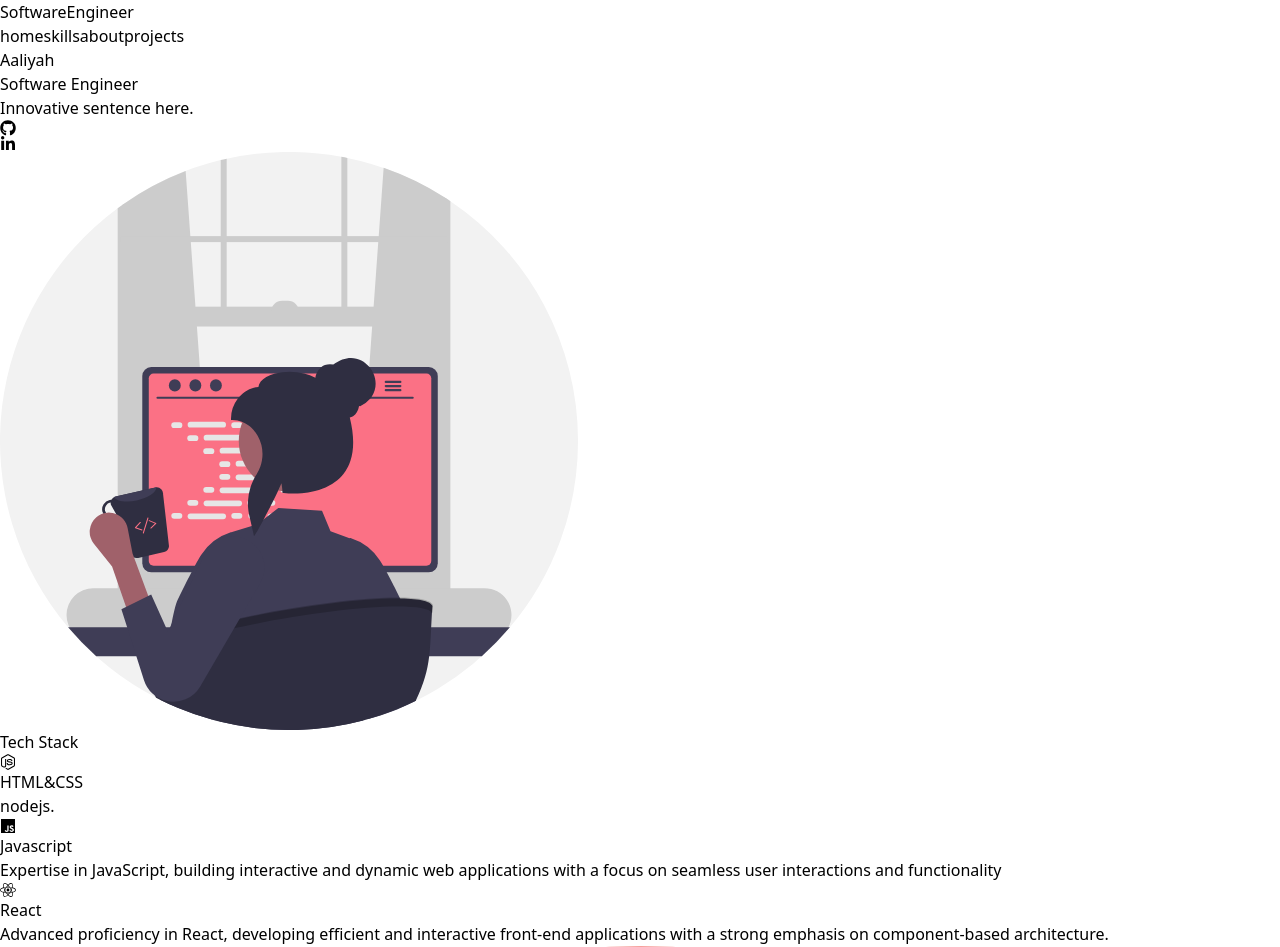
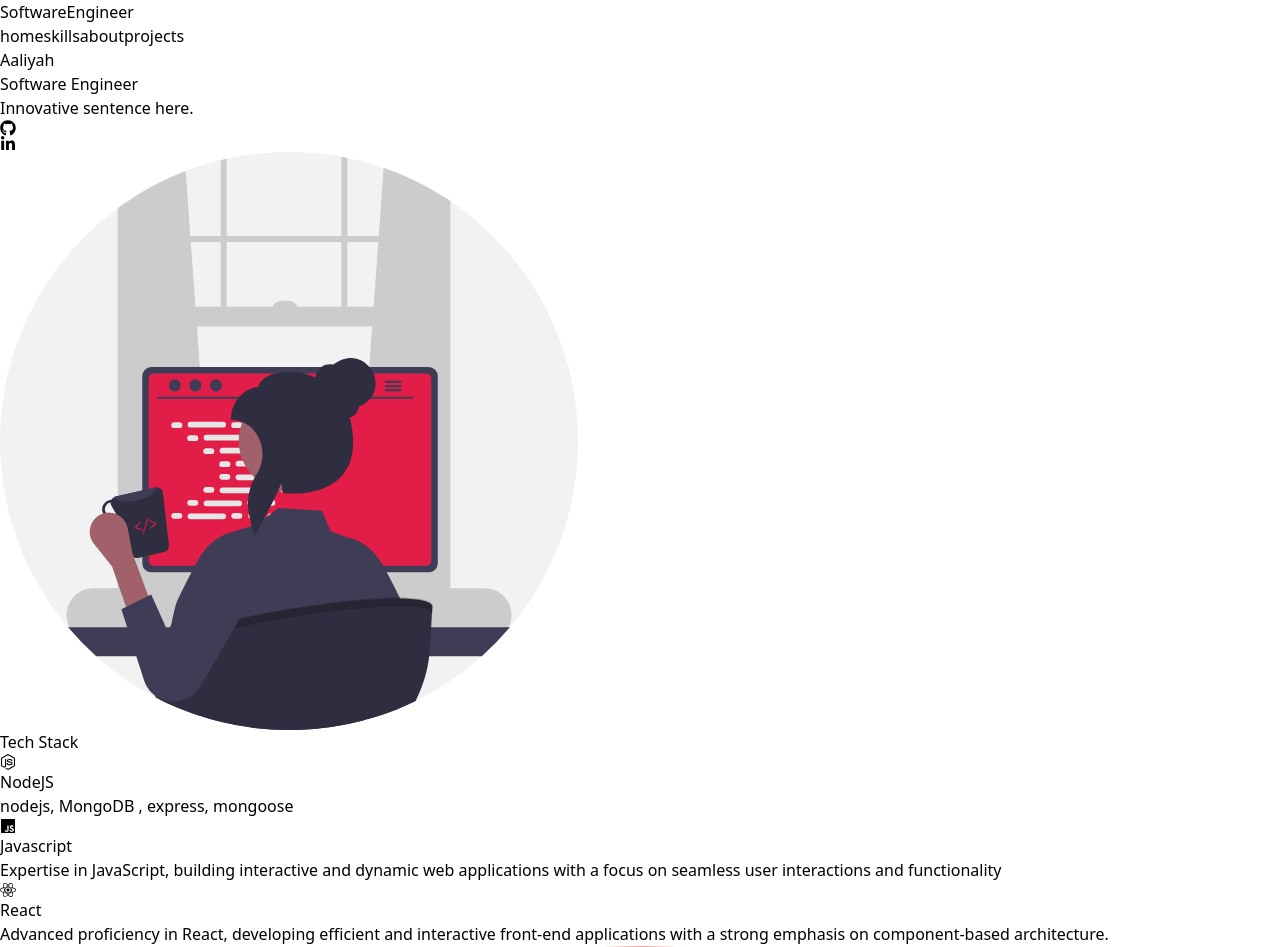
Before and after one commit to Aaliyah1699/Apps-Portfolio, a React (Vite) app: page / in a window 1280 px wide. Shown: the top 947 px of the page. Built offline with nearby package versions, Linux system fonts and the light colour scheme.

Commit message:
initial commit

```diff
--- a/src/components/Projects.jsx
+++ b/src/components/Projects.jsx
@@ -6,7 +6,7 @@ const Projects = () => {
     return (
         <section className='py-20 align-element' id='projects'>
             <SectionTitle text='My Creations' />
-            <div className='py-16 grid lg:grid-cols-2 xl:grid-cols-3 gap-8'>
+            <div className='py-14 grid lg:grid-cols-2 xl:grid-cols-3 gap-8'>
                 {projects.map((project) => {
                     return <ProjectsCard key={project.id} {...project} />;
                 })}
--- a/src/components/ProjectsCard.jsx
+++ b/src/components/ProjectsCard.jsx
@@ -8,7 +8,7 @@ const ProjectsCard = ({ url, img, github, title, text }) => {
             <img
                 src={img}
                 alt={title}
-                className='w-full object-cover rounded-t-lg h-60'
+                className='w-full object-cover rounded-t-lg h-56'
             />
             <div className='capitalize p-6'>
                 <h2 className='text-xl tracking-wide font-medium'>{title}</h2>
@@ -16,10 +16,10 @@ const ProjectsCard = ({ url, img, github, title, text }) => {
 
                 <div className='mt-3 flex gap-x-4'>
                     <a href={url}>
-                        <TbWorldHeart className='h-8 w-8 text-rose-900 hover:text-rose-500 duration-300' />
+                        <TbWorldHeart className='h-8 w-8 text-rose-500 hover:text-rose-800 duration-300' />
                     </a>
                     <a href={github}>
-                        <FaGithubSquare className='h-8 w-8 text-rose-900 hover:text-rose-500 duration-300' />
+                        <FaGithubSquare className='h-8 w-8 text-rose-500 duration-300 hover:text-rose-800' />
                     </a>
                 </div>
             </div>
--- a/src/data.jsx
+++ b/src/data.jsx
@@ -1,6 +1,6 @@
+/* eslint-disable no-unused-vars */
 import { nanoid } from 'nanoid';
-// express, mongodb, python
-import { FaNodeJs, FaJs, FaReact } from 'react-icons/fa';
+import { FaNodeJs, FaJs, FaReact, FaPython } from 'react-icons/fa';
 
 export const links = [
     { id: nanoid(), href: '#home', text: 'home' },
@@ -12,9 +12,9 @@ export const links = [
 export const skills = [
     {
         id: nanoid(),
-        title: 'HTML&CSS',
+        title: 'NodeJS',
         icon: <FaNodeJs className='h-16 w-16 text-rose-500' />,
-        text: 'nodejs.',
+        text: 'nodejs, MongoDB , express, mongoose',
     },
     {
         id: nanoid(),
```
Also changed, not shown: src/components/About.jsx (+13 -3 lines), src/assets/hero.svg.
